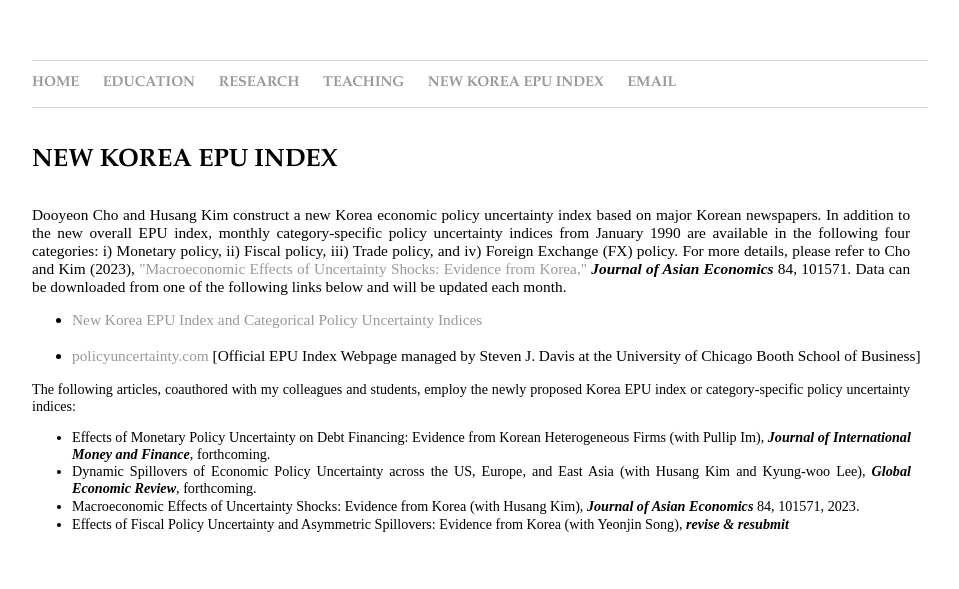
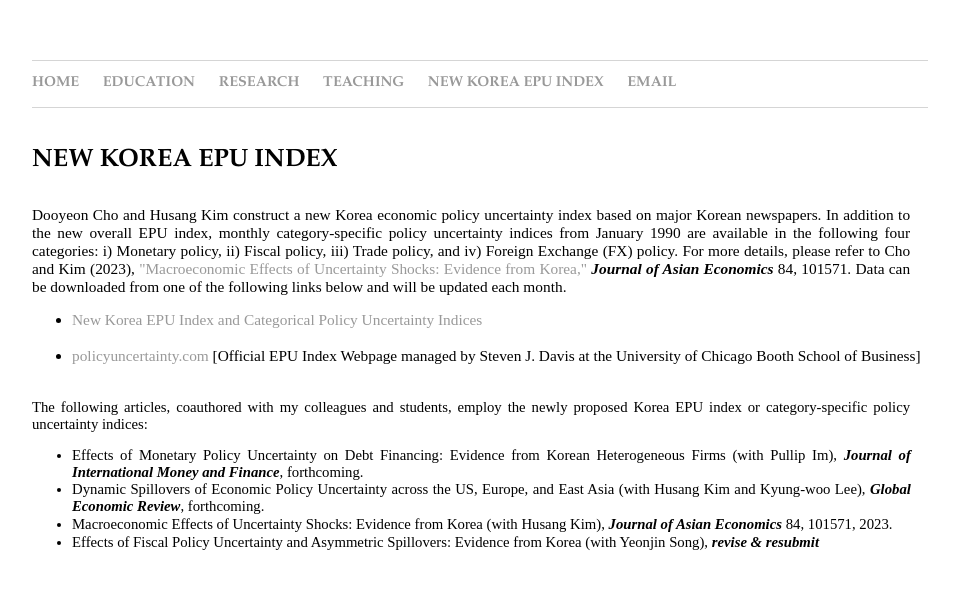
Before and after one commit to dooyeoncho/dooyeoncho.github.io, a Jekyll site: the page built from pages/new_korean_epu_index.html, in a window 1280 px wide. Shown: the top 589 px of the page, without its empty margins (160-1119 px from the left). Built offline with Jekyll 4.4.1, drawn with Linux system fonts in a browser that asks for light colours.

Commit message:
Update new_korean_epu_index.html

```diff
--- a/pages/new_korean_epu_index.html
+++ b/pages/new_korean_epu_index.html
@@ -27,7 +27,7 @@
 			<li><a href="https://sites.google.com/view/korea-epu">New Korea EPU Index and Categorical Policy Uncertainty Indices </a></li> &nbsp;
 		        <li><a href="https://www.policyuncertainty.com/korea_chokim.html">policyuncertainty.com </a>[Official EPU Index Webpage managed by Steven J. Davis at the University of Chicago Booth School of Business]</li>
 		</ul>
-
+</div>&nbsp;&nbsp;
 
 <div>
 			<div><span>The following articles, coauthored with my colleagues and students, employ the newly proposed Korea EPU index or category-specific policy uncertainty indices:</span> &nbsp;
```
